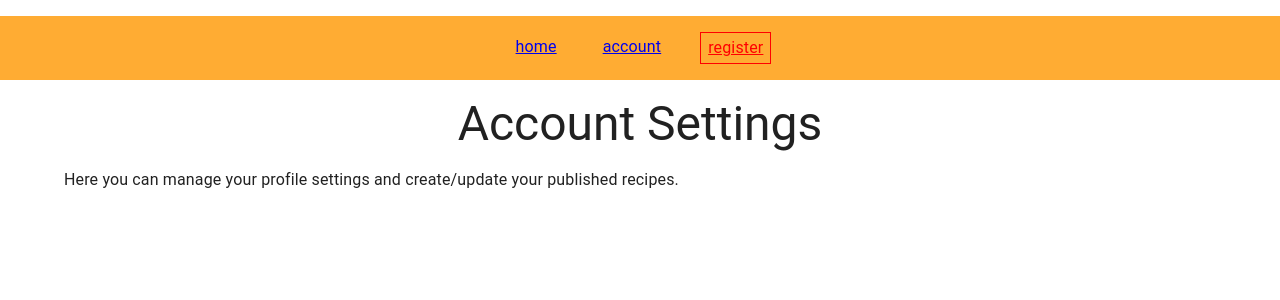
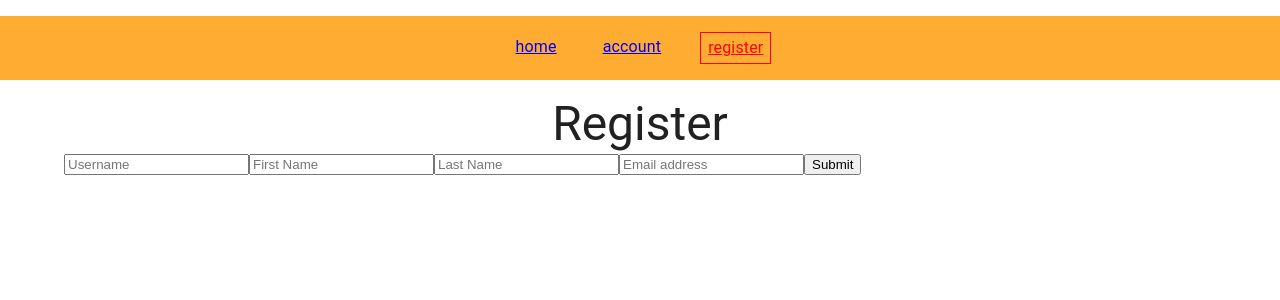
Before and after one commit to HladenRazum/recipes-fullstack-client, a React (Create React App) app: page /register in a window 1280 px wide. Shown: the top 300 px of the page. Built offline with nearby package versions, Linux system fonts and the light colour scheme.

Commit message:
added user form

```diff
--- a/package.json
+++ b/package.json
@@ -13,12 +13,15 @@
     "@types/node": "^16.11.15",
     "@types/react": "^17.0.37",
     "@types/react-dom": "^17.0.11",
+    "formik": "^2.2.9",
+    "formik-material-ui": "^4.0.0-alpha.2",
     "react": "^17.0.2",
     "react-dom": "^17.0.2",
     "react-router-dom": "^6.2.1",
     "react-scripts": "5.0.0",
     "typescript": "^4.5.4",
-    "web-vitals": "^2.1.2"
+    "web-vitals": "^2.1.2",
+    "yup": "^0.32.11"
   },
   "scripts": {
     "start": "react-scripts start",
--- a/src/App.tsx
+++ b/src/App.tsx
@@ -3,7 +3,7 @@ import { BrowserRouter, Routes, Route } from "react-router-dom";
 import { Home } from "./containers/Home/Home";
 import { Navigation } from "./components/Navigation/Navigation";
 import Footer from "./components/Footer/Footer";
-import Register from "./containers/Register/Register";
+import RegisterPage from "./containers/RegisterPage/RegisterPage";
 import Account from "./containers/Account/Account";
 import { Box } from "@mui/system";
 
@@ -14,7 +14,7 @@ const App = () => {
             <Navigation />
             <Routes>
                <Route path="/" element={<Home />} />
-               <Route path="/register" element={<Register />} />
+               <Route path="/register" element={<RegisterPage />} />
                <Route path="/account" element={<Account />} />
             </Routes>
          </BrowserRouter>
--- /dev/null
+++ b/src/components/UserRegisterForm/UserRegisterForm.tsx
@@ -0,0 +1,89 @@
+import { Grid, TextField } from "@mui/material";
+import React, { FormEvent } from "react";
+import { Formik, Form, Field, FormikHelpers } from "formik";
+import * as Yup from "yup";
+import { UserClass } from "../../interfaces/user.interface";
+
+interface Props {}
+
+interface MyFormValues {
+   username: string;
+   firstname: string;
+   lastname: string;
+   email: string;
+}
+
+interface MyFormErrors {
+   username?: string;
+   firstname?: string;
+   lastname?: string;
+   email?: string;
+}
+
+let initialValues: MyFormValues;
+
+initialValues = {
+   username: "",
+   firstname: "",
+   lastname: "",
+   email: "",
+};
+
+const handleSubmit = (
+   values: MyFormValues,
+   actions: FormikHelpers<MyFormValues>
+) => {
+   // Send a post request
+   const user = new UserClass(
+      values.username,
+      values.firstname,
+      values.lastname,
+      values.email
+      // "ADMIN"
+   );
+
+   user.create();
+
+   // Reset the form
+   actions.resetForm();
+};
+
+const UserRegisterForm = (props: Props) => {
+   return (
+      <Formik initialValues={initialValues} onSubmit={handleSubmit}>
+         <Form>
+            <Field
+               id="username"
+               name="username"
+               placeholder="Username"
+               // className="formik-field"
+            />
+
+            <Field
+               id="firstname"
+               name="firstname"
+               placeholder="First Name"
+               // className="formik-field"
+            />
+
+            <Field
+               id="lastname"
+               name="lastname"
+               placeholder="Last Name"
+               // className="formik-field"
+            />
+
+            <Field
+               id="email"
+               name="email"
+               placeholder="Email address"
+               className="formik-field"
+            />
+
+            <button type="submit">Submit</button>
+         </Form>
+      </Formik>
+   );
+};
+
+export default UserRegisterForm;
--- a/src/containers/Register/Register.tsx
+++ /dev/null
@@ -1,22 +0,0 @@
-import { Container, Typography } from "@mui/material";
-import React from "react";
-
-interface Props {}
-
-const Register = (props: Props) => {
-   return (
-      <React.Fragment>
-         <Container>
-            <Typography textAlign="center" variant="h3">
-               Account Settings
-            </Typography>
-            <p>
-               Here you can manage your profile settings and create/update your
-               published recipes.
-            </p>
-         </Container>
-      </React.Fragment>
-   );
-};
-
-export default Register;
--- /dev/null
+++ b/src/containers/RegisterPage/RegisterPage.tsx
@@ -0,0 +1,20 @@
+import { Container, Typography, Paper } from "@mui/material";
+import React from "react";
+import UserRegisterForm from "../../components/UserRegisterForm/UserRegisterForm";
+
+interface Props {}
+
+const RegisterPage = (props: Props) => {
+   return (
+      <React.Fragment>
+         <Container>
+            <Typography textAlign="center" variant="h3">
+               Register
+            </Typography>
+            <UserRegisterForm />
+         </Container>
+      </React.Fragment>
+   );
+};
+
+export default RegisterPage;
--- /dev/null
+++ b/src/interfaces/user.interface.ts
@@ -0,0 +1,53 @@
+export type UserRoles = "ANONYMOUS" | "REGISTERED" | "ADMIN";
+
+export interface IUser {
+   username: string;
+   firstname: string;
+   lastname: string;
+   email: string;
+   // role: UserRoles;
+   // createdAt: Date;
+}
+
+export class UserClass {
+   constructor(
+      public username: string,
+      public firstname: string,
+      public lastname: string,
+      public email: string
+   ) {}
+
+   async create() {
+      try {
+         const user = new UserClass(
+            this.username,
+            this.firstname,
+            this.lastname,
+            this.email
+         );
+         const response = await fetch("http://localhost:9000/users", {
+            method: "POST",
+            headers: {
+               "Content-Type": "Application/JSON",
+            },
+            body: JSON.stringify(user),
+         });
+         if (!response.ok) {
+            throw new Error("Could not create USER.");
+         }
+         console.log("User was created successfully");
+      } catch (error) {
+         console.log(error);
+      }
+   }
+   // update() {
+   //    fetch(URL, {
+   //       method: "PUT",
+   //       headers: {
+   //          "Content-Type": "Application/JSON"         }
+   //       body: {
+   //          "username" : "123"
+   //       },
+   //    });
+   // }
+}
--- a/src/theme.ts
+++ b/src/theme.ts
@@ -1,4 +1,4 @@
-import { red, brown, blue, orange } from "@mui/material/colors";
+import { red, blue, orange } from "@mui/material/colors";
 import { createTheme, responsiveFontSizes } from "@mui/material/styles";
 
 const theme = createTheme({
```
Also changed, not shown: 1 other file (tests, documents, lock files or other folders).
